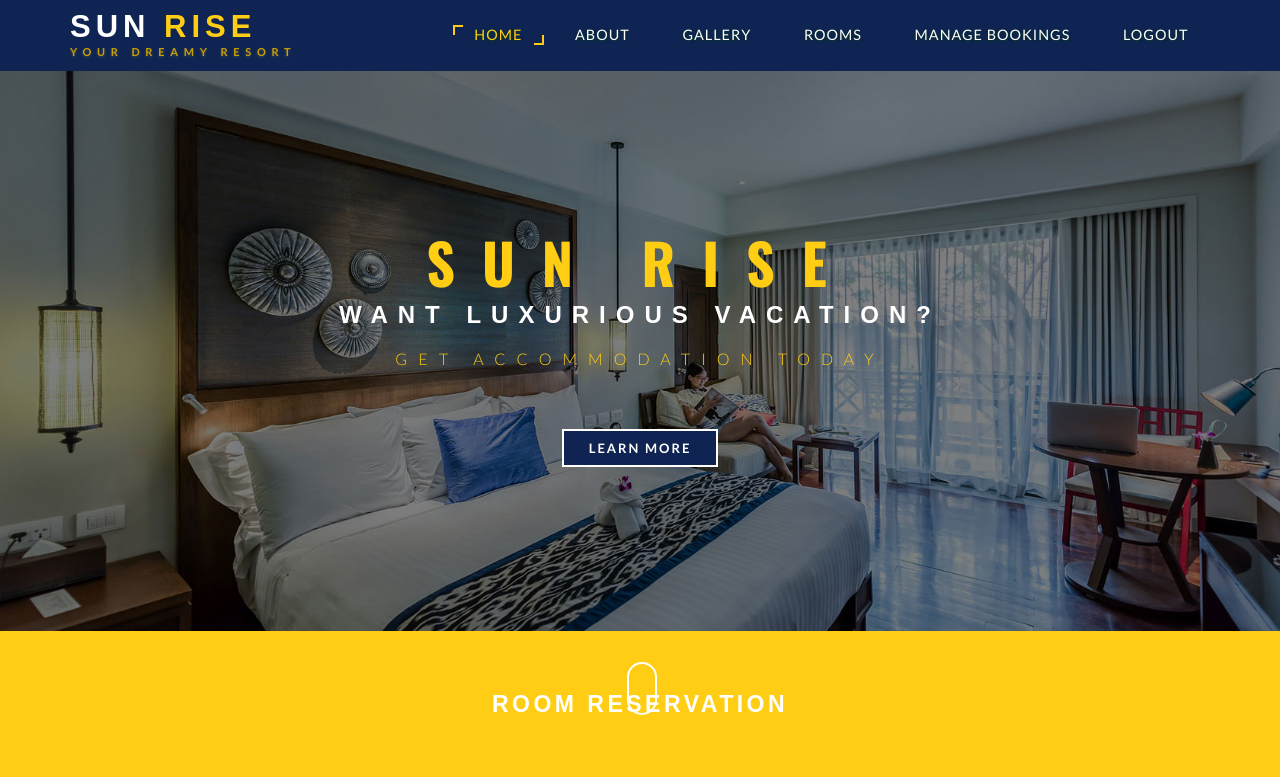
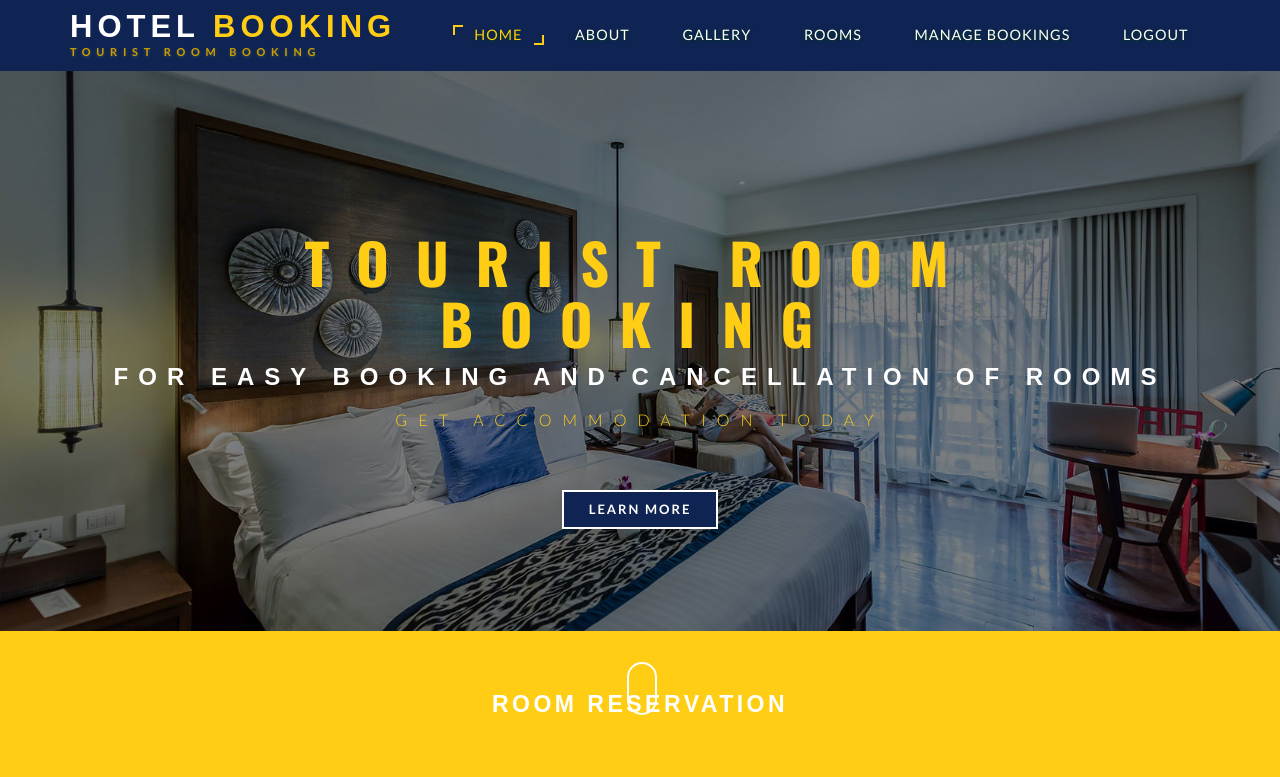
Before and after one commit to AbhishekGMV/Tourist-room-booking-system, a PHP site: page /booking.php in a window 1280 px wide. Shown: the top 777 px of the page. Run offline with PHP 8.4, Linux system fonts and the light colour scheme; some web fonts are replaced.

Commit message:
Changes in banner title

```diff
--- a/booking.php
+++ b/booking.php
@@ -35,7 +35,7 @@
 						<span class="icon-bar"></span>
 						<span class="icon-bar"></span>
 					</button>
-					<h1><a class="navbar-brand" href="booking.php">SUN <span>RISE</span><p class="logo_w3l_agile_caption">Your Dreamy Resort</p></a></h1>
+					<h1><a class="navbar-brand" href="booking.php">HOTEL <span>BOOKING</span><p class="logo_w3l_agile_caption">tourist room booking</p></a></h1>
 				</div>
 				<!-- Collect the nav links, forms, and other content for toggling -->
 				<div class="collapse navbar-collapse navbar-right" id="bs-example-navbar-collapse-1">
@@ -59,8 +59,8 @@
                 <div class="w3layouts-banner-top w3layouts-banner-top2">
                     <div class="container">
                         <div class="agileits-banner-info">
-                        <h4>SUN RISE</h4>
-                        <h3>want luxurious vacation?</h3>
+                        <h4>TOURIST ROOM BOOKING</h4>
+                        <h3>for easy booking and cancellation of rooms</h3>
                                 <p>Get accommodation today</p>
                             <div class="agileits_w3layouts_more menu__item">
                                     <a href="#features" class="menu__link" data-toggle="modal" data-target="#myModal">Learn More</a>
```
